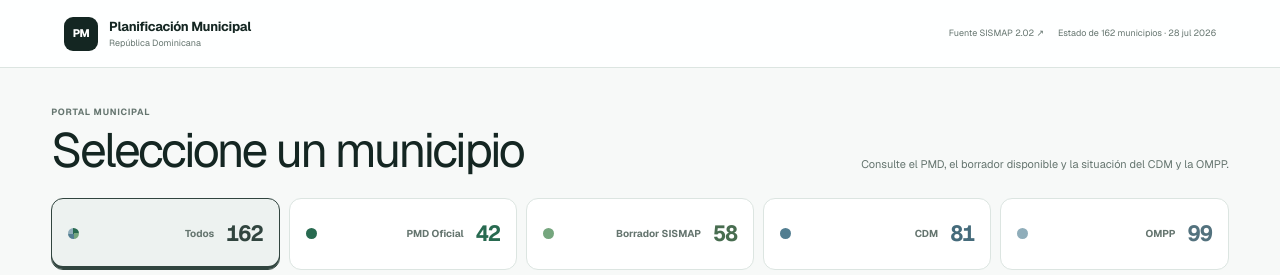
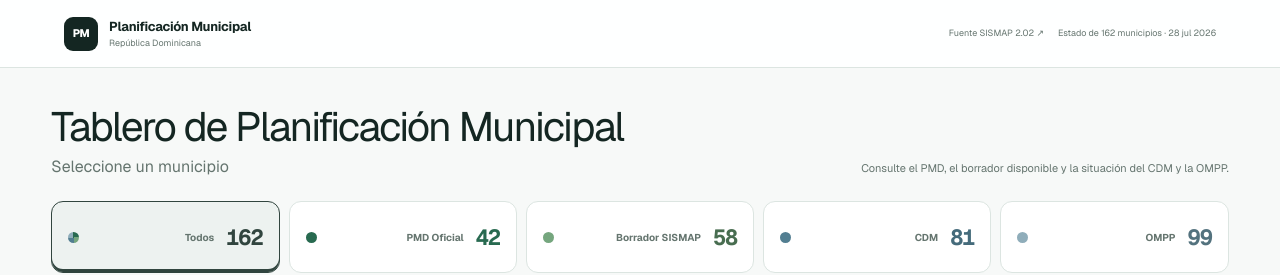
Before and after one commit to mnakagaw/portal-planificacion-municipal, a Next.js app: page / in a window 1280 px wide. Shown: the top 275 px of the page. Built offline with nearby package versions, Linux system fonts and the light colour scheme; no server answers.

Commit message:
Rename the municipal dashboard heading

```diff
--- a/app/PortalApp.tsx
+++ b/app/PortalApp.tsx
@@ -754,8 +754,8 @@ export function PortalApp() {
 
       <section className="page-heading">
         <div>
-          <span>Portal municipal</span>
-          <h1>Seleccione un municipio</h1>
+          <h1>Tablero de Planificación Municipal</h1>
+          <p className="heading-prompt">Seleccione un municipio</p>
         </div>
         <p>
           Consulte el PMD, el borrador disponible y la situación del CDM y la
--- a/app/globals.css
+++ b/app/globals.css
@@ -129,7 +129,6 @@ select,
   gap: 6px;
 }
 
-.page-heading span,
 .selection-bar > label > span,
 .selection-control > span,
 .document-card > span {
@@ -141,10 +140,17 @@ select,
 }
 
 .page-heading h1 {
-  font-size: clamp(30px, 4vw, 48px);
-  letter-spacing: -0.055em;
-  line-height: 1;
+  font-size: clamp(28px, 3.2vw, 42px);
+  letter-spacing: -0.045em;
+  line-height: 1.04;
   margin: 0;
+}
+
+.page-heading .heading-prompt {
+  color: var(--muted);
+  font-size: clamp(13px, 1.25vw, 17px);
+  line-height: 1.35;
+  margin: 1px 0 0;
 }
 
 .page-heading > p {
@@ -924,7 +930,7 @@ footer p {
   }
 
   .page-heading h1 {
-    font-size: 35px;
+    font-size: 30px;
   }
 
   .layer-switcher button {
--- a/app/layout.tsx
+++ b/app/layout.tsx
@@ -19,7 +19,7 @@ export async function generateMetadata(): Promise<Metadata> {
   const protocol =
     requestHeaders.get("x-forwarded-proto") ?? (host.startsWith("localhost") ? "http" : "https");
   const origin = `${protocol}://${host}`;
-  const title = "Portal de Planificación Municipal";
+  const title = "Tablero de Planificación Municipal";
   const description =
     "Estado de OMPP, CDM y PMD por región, provincia y municipio de la República Dominicana.";
   return {
```
Also changed, not shown: 1 other file (tests, documents, lock files or other folders).
